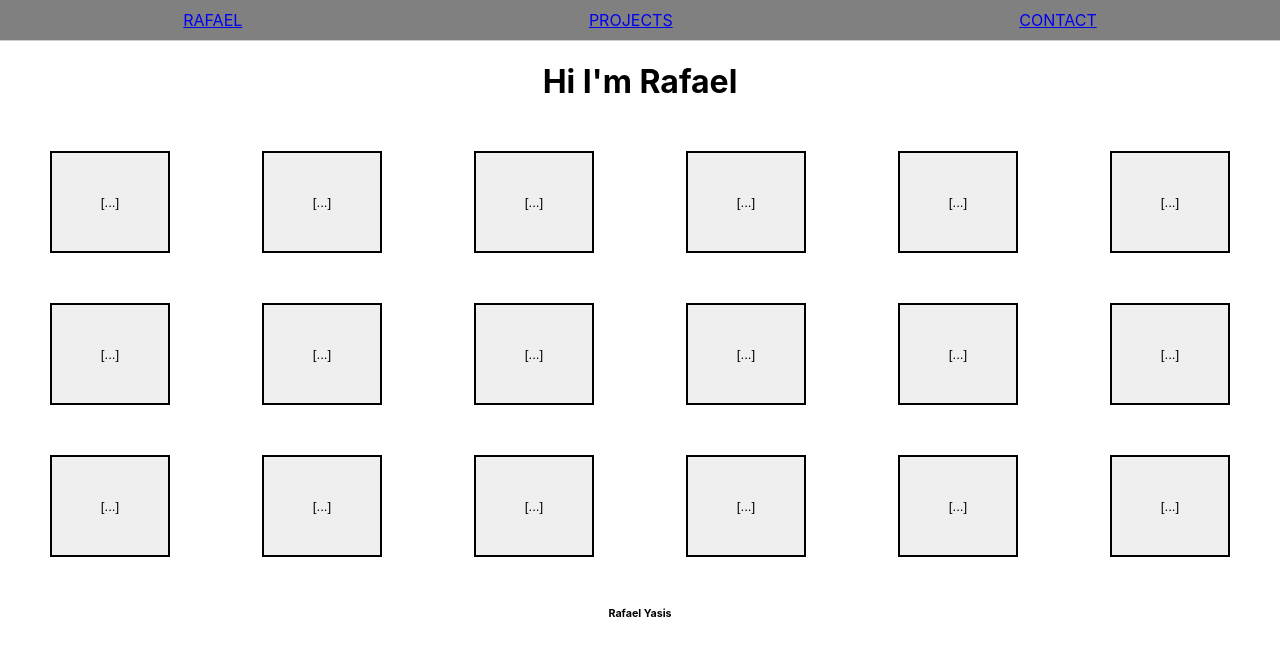
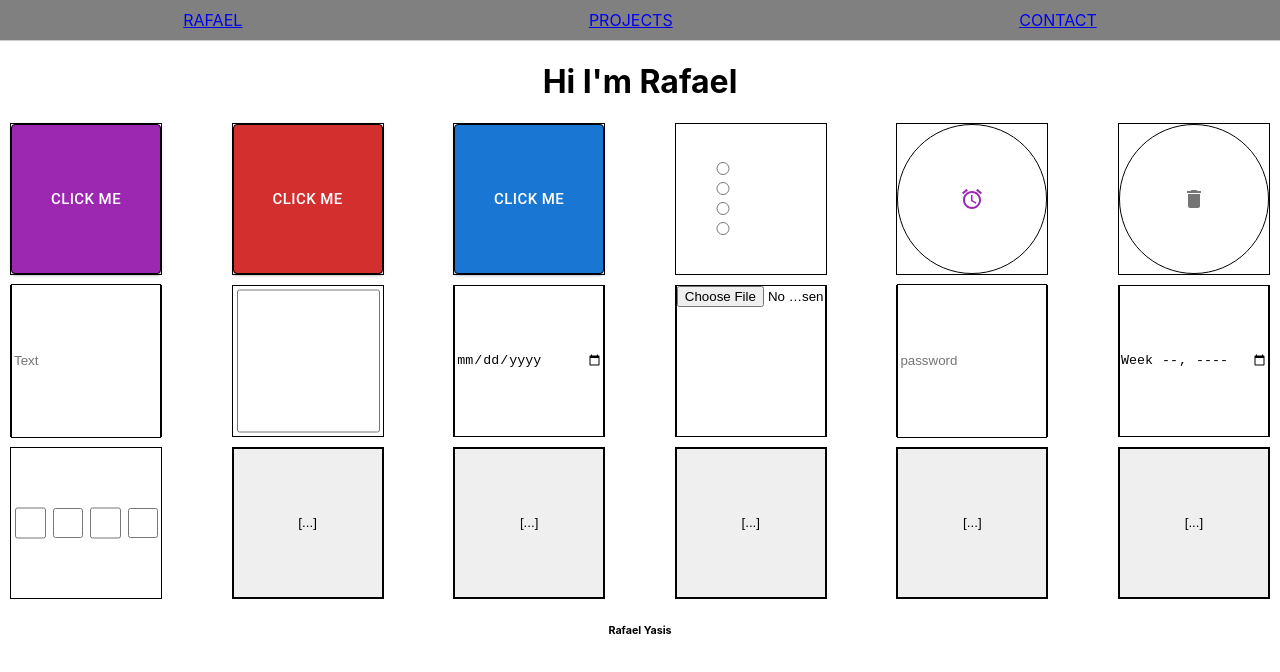
Before and after one commit to yasis12/portfolio-rafael, a React (Create React App) app: page / in a window 1280 px wide. Shown: the top 672 px of the page. Built offline with nearby package versions, Linux system fonts and the light colour scheme.

Commit message:
Added buttons

```diff
--- a/package.json
+++ b/package.json
@@ -8,6 +8,7 @@
     "@fontsource/roboto": "^5.0.8",
     "@mui/icons-material": "^5.15.2",
     "@mui/material": "^5.15.2",
+    "@mui/styled-engine-sc": "^6.0.0-alpha.10",
     "@testing-library/jest-dom": "^5.17.0",
     "@testing-library/react": "^13.4.0",
     "@testing-library/user-event": "^13.5.0",
@@ -18,6 +19,7 @@
     "react-dom": "^18.2.0",
     "react-router-dom": "^6.21.1",
     "react-scripts": "5.0.1",
+    "styled-components": "^6.1.6",
     "tailwind-merge": "^2.2.0",
     "tailwindcss-animate": "^1.0.7",
     "web-vitals": "^2.1.4"
--- a/src/components/LandingPage/LandingPage.css
+++ b/src/components/LandingPage/LandingPage.css
@@ -3,23 +3,23 @@
 }
 
 .button-card {
-    min-width: 880px;
+    min-width: 800px;
     width: 50%;
-    max-width: 880px;
+    max-width: 800px;
     height: 350px;
-    margin: 50px;
+    margin: 10px;
 }
 
 .button-row {
     display: flex;
-    margin: 50px;
+    margin: 10px;
     justify-content: space-between;
 }
 
 .button-container {
     min-width: 10%;
-    width: 10%;
-    height: 100px;
+    width: 150px;
+    height: 150px;
     min-height: 10%;
     text-align: center;
     display: flex;
@@ -38,6 +38,12 @@
     border: 1px solid #000;
 }
 
+.button-container input {
+    width: 100%;
+    height: 100%;
+    border: 1px solid #000;
+}
+
 
 @media screen and (max-width: 700px) {
     .button-row {
--- a/src/components/LandingPage/LandingPage.jsx
+++ b/src/components/LandingPage/LandingPage.jsx
@@ -1,4 +1,12 @@
+//Styling Imports
 import './LandingPage.css'
+//MUI Imports
+import * as React from 'react';
+import Button from '@mui/material/Button';
+import IconButton from '@mui/material/IconButton';
+import DeleteIcon from '@mui/icons-material/Delete';
+import AlarmIcon from '@mui/icons-material/Alarm';
+
 
 function LandingPage() {
 
@@ -16,47 +24,59 @@ function LandingPage() {
         <form onSubmit={submitButton}>
           <div className='button-row'>
             <div className='button-container'>
-              <button>[...]</button>
+                <Button variant="contained" color="secondary" size="large">Click Me</Button>
             </div>
             <div className='button-container'>
-              <button>[...]</button>
+            <Button variant="contained" color="error" size="large">Click Me</Button>
             </div>
             <div className='button-container'>
-              <button>[...]</button>
+            <Button variant="contained" color="primary" size="large">Click Me</Button>
             </div>
             <div className='button-container'>
-              <button>[...]</button>
+              <div id='radio-buttons'>
+                <input type="radio" />
+                <input type="radio" />
+                <input type="radio" />
+                <input type="radio" />
+              </div>
             </div>
             <div className='button-container'>
-              <button>[...]</button>
+            <IconButton color="secondary" aria-label="add an alarm">
+              <AlarmIcon />
+            </IconButton>
             </div>
             <div className='button-container'>
-              <button>[...]</button>
+            <IconButton aria-label="delete">
+              <DeleteIcon />
+            </IconButton>
             </div>
           </div>
           <div className='button-row'>
             <div className='button-container'>
-              <button>[...]</button>
+              <input type="text" placeholder='Text' />
             </div>
             <div className='button-container'>
-              <button>[...]</button>
+              <input type="checkbox" />
             </div>
             <div className='button-container'>
-              <button>[...]</button>
+              <input type="date" />
             </div>
             <div className='button-container'>
-              <button>[...]</button>
+              <input type="file" />
             </div>
             <div className='button-container'>
-              <button>[...]</button>
+              <input type="password" placeholder='password'/>
             </div>
             <div className='button-container'>
-              <button>[...]</button>
+              <input type="week" />
             </div>
           </div>
           <div className='button-row'>
             <div className='button-container'>
-              <button>[...]</button>
+              <input type="checkbox" />
+              <input type="checkbox" />
+              <input type="checkbox" />
+              <input type="checkbox" />
             </div>
             <div className='button-container'>
               <button>[...]</button>
```
Also changed, not shown: 1 other file (tests, documents, lock files or other folders).
